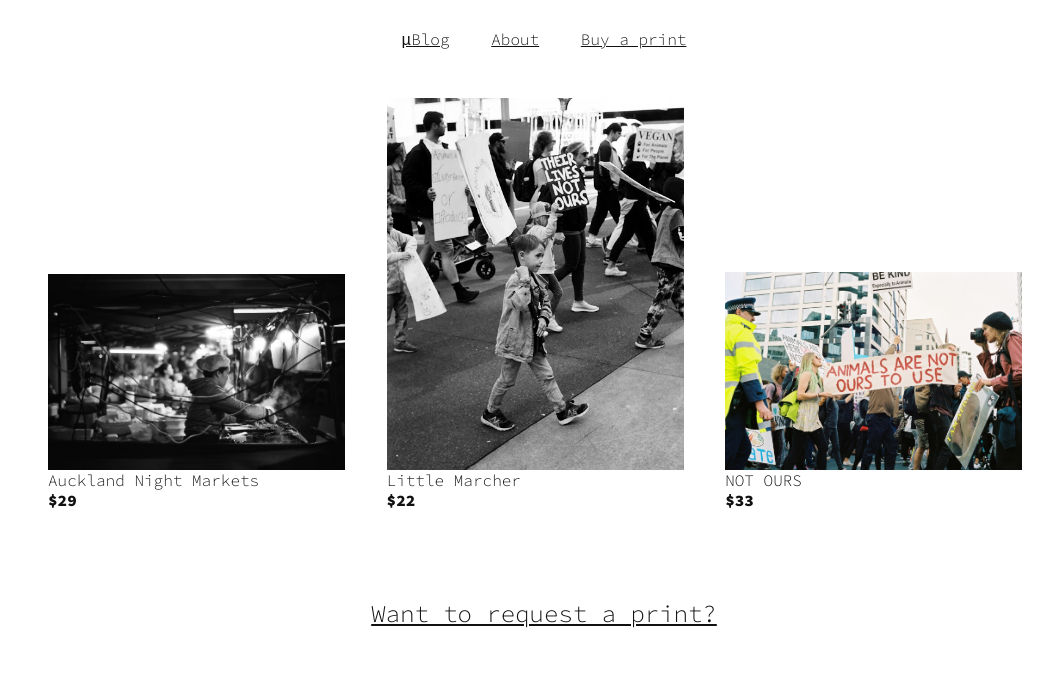
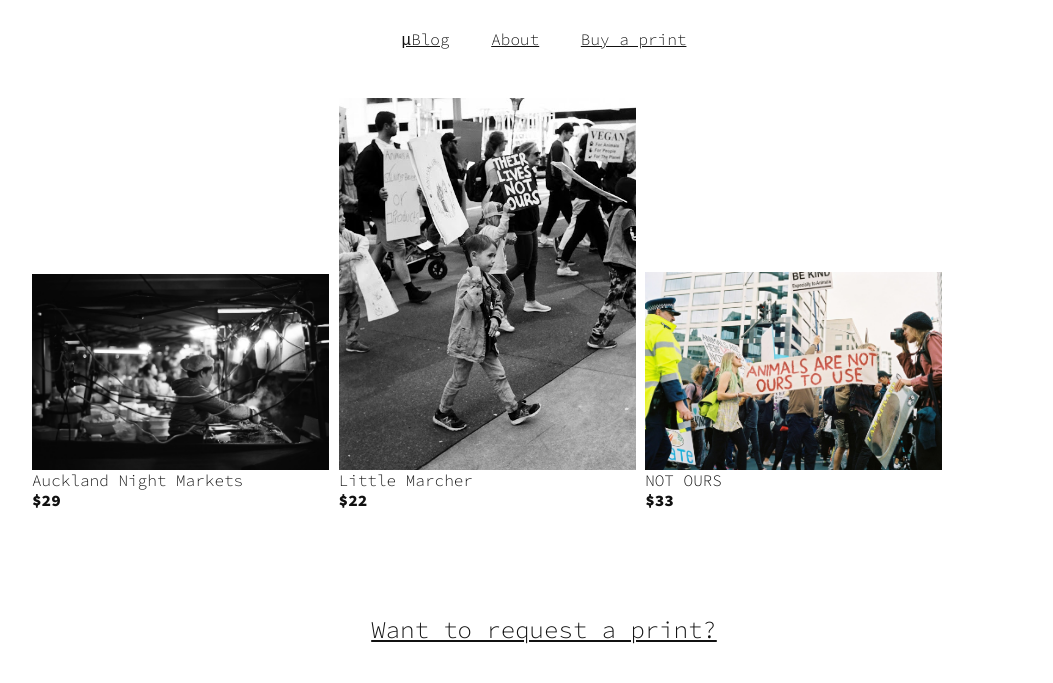
Before and after one commit to foopod/blog-4.0, an Eleventy site: page buy.md in a window 1280 px wide. Shown: the part 95-778 px from the top of the page, without its empty margins (96-1149 px from the left). Built offline with nearby package versions, Linux system fonts and the light colour scheme; Eleventy itself is replaced by a stand-in of ours; files that its build step writes are made by us from their sources.

Commit message:
Update style.css

```diff
--- a/assets/css/style.css
+++ b/assets/css/style.css
@@ -49,9 +49,8 @@ wide {
 }
 
 .product-container{
-  width:90%;
-  padding:1em;
   display:inline-block;
+  margin-bottom:2em;
 }
 
 .product-price{
@@ -88,6 +87,10 @@ wide {
  max-height: 100vh;
  max-width: 75vw;
  border:2px solid #111;
+}
+
+.column{
+ padding:1em;
 }
 
 div.image{
```
